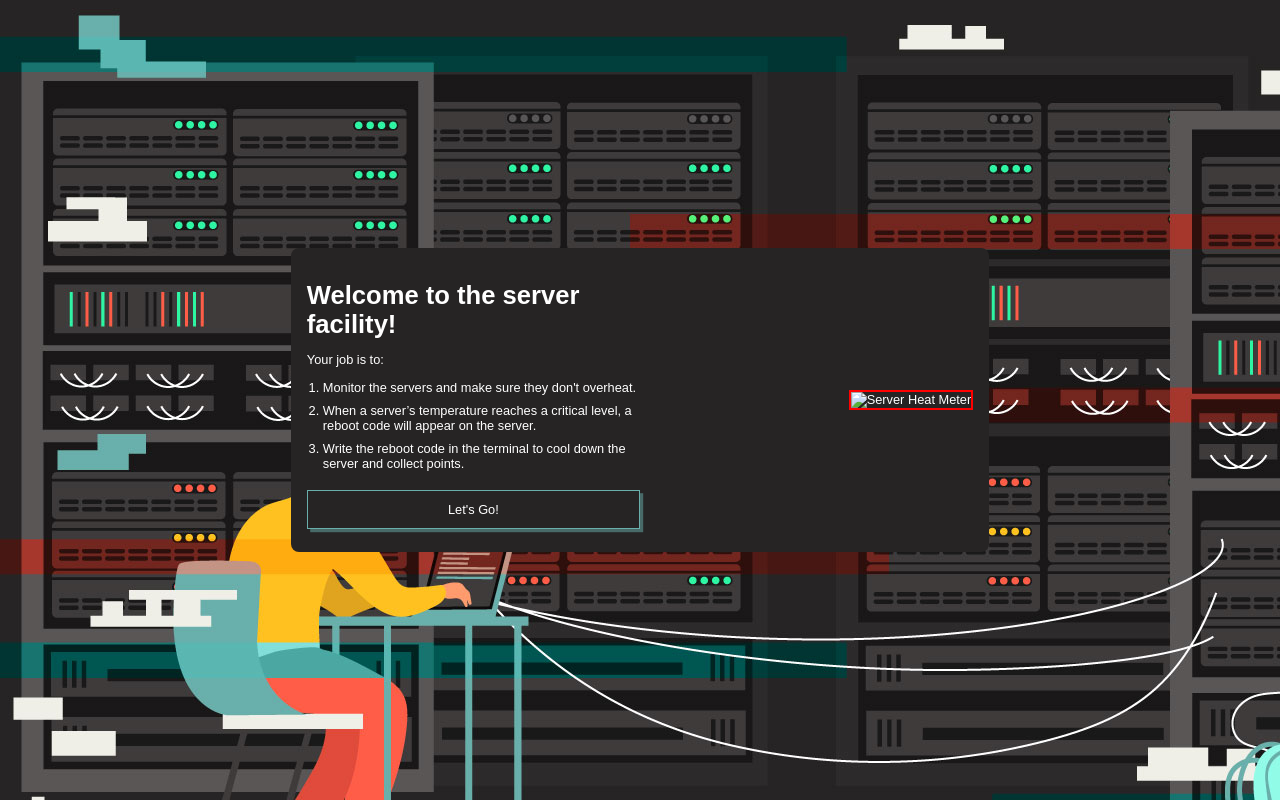
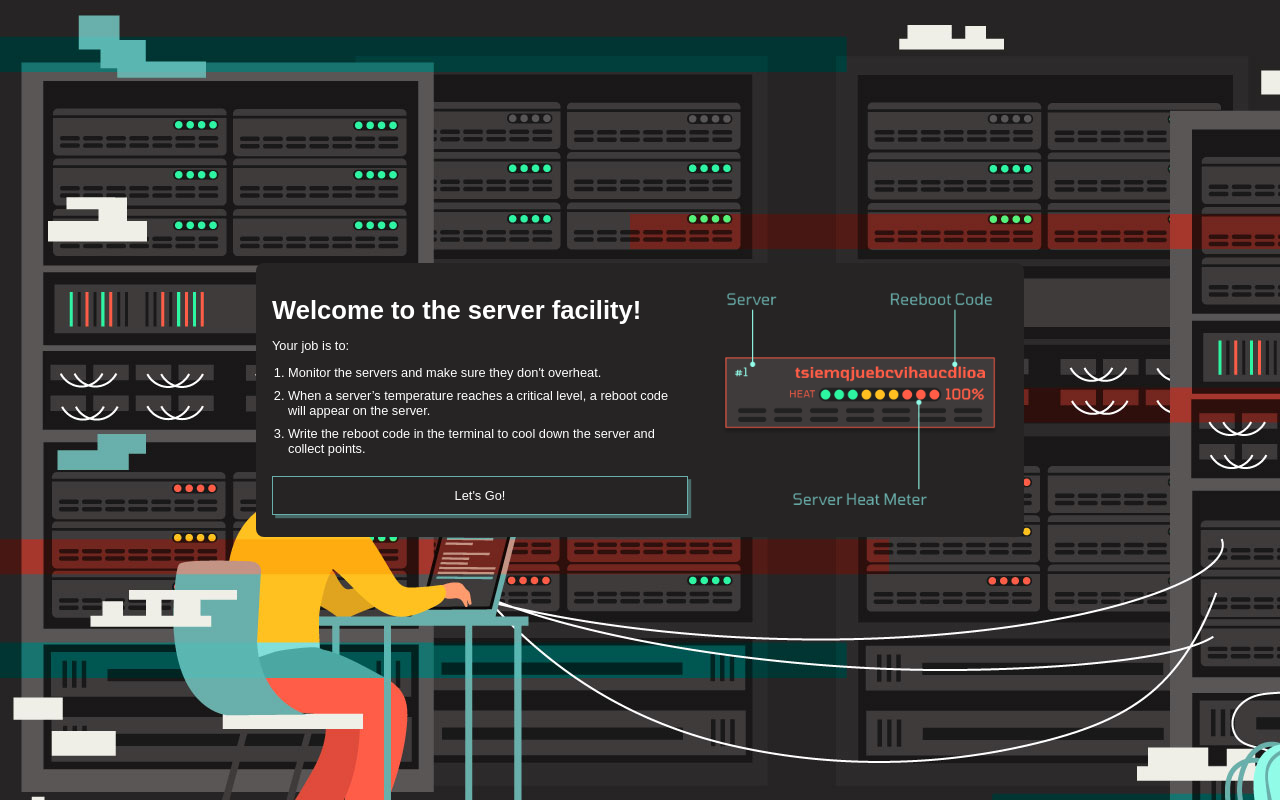
Before and after one commit to devoteam-se/oredev2023game, a website built with Vite: page packages/frontend/index.html in a window 1280 px wide. Both pictures are taken after a click on the button "How to play?". Built offline with nearby package versions, Linux system fonts and the light colour scheme; files whose address does not match are found by name; a web font is replaced by a local one.

Commit message:
fix: add image to instructions

```diff
--- a/packages/frontend/index.html
+++ b/packages/frontend/index.html
@@ -20,7 +20,7 @@
         <button id="hide-instructions" class="lets-go-button">Let's Go!</button>
       </div>
       <div class="image-container">
-        <img src="path-to-your-image.png" alt="Server Heat Meter">
+        <img src="/src/assets/instructions.png" alt="Server Heat Meter">
       </div>
     </main>
 
--- a/packages/frontend/src/styles/instructions.css
+++ b/packages/frontend/src/styles/instructions.css
@@ -1,6 +1,7 @@
 #instructions {
   place-self: center;
 
+  width: 60%;
   display: flex;
   justify-content: space-between;
   align-items: center;
@@ -11,7 +12,7 @@
 }
 
 .instructions-container {
-  max-width: 50%;
+  max-width: 60%;
 }
 
 .instructions-container h1 {
@@ -44,11 +45,11 @@
 }
 
 .image-container {
-  max-width: 50%;
+  max-width: 40%;
+  margin-left: 2rem;
 }
 
 .image-container img {
   max-width: 100%;
   height: auto;
-  border: 2px solid red;
 }
```
Also changed, not shown: packages/frontend/src/assets/instructions.png (added).
